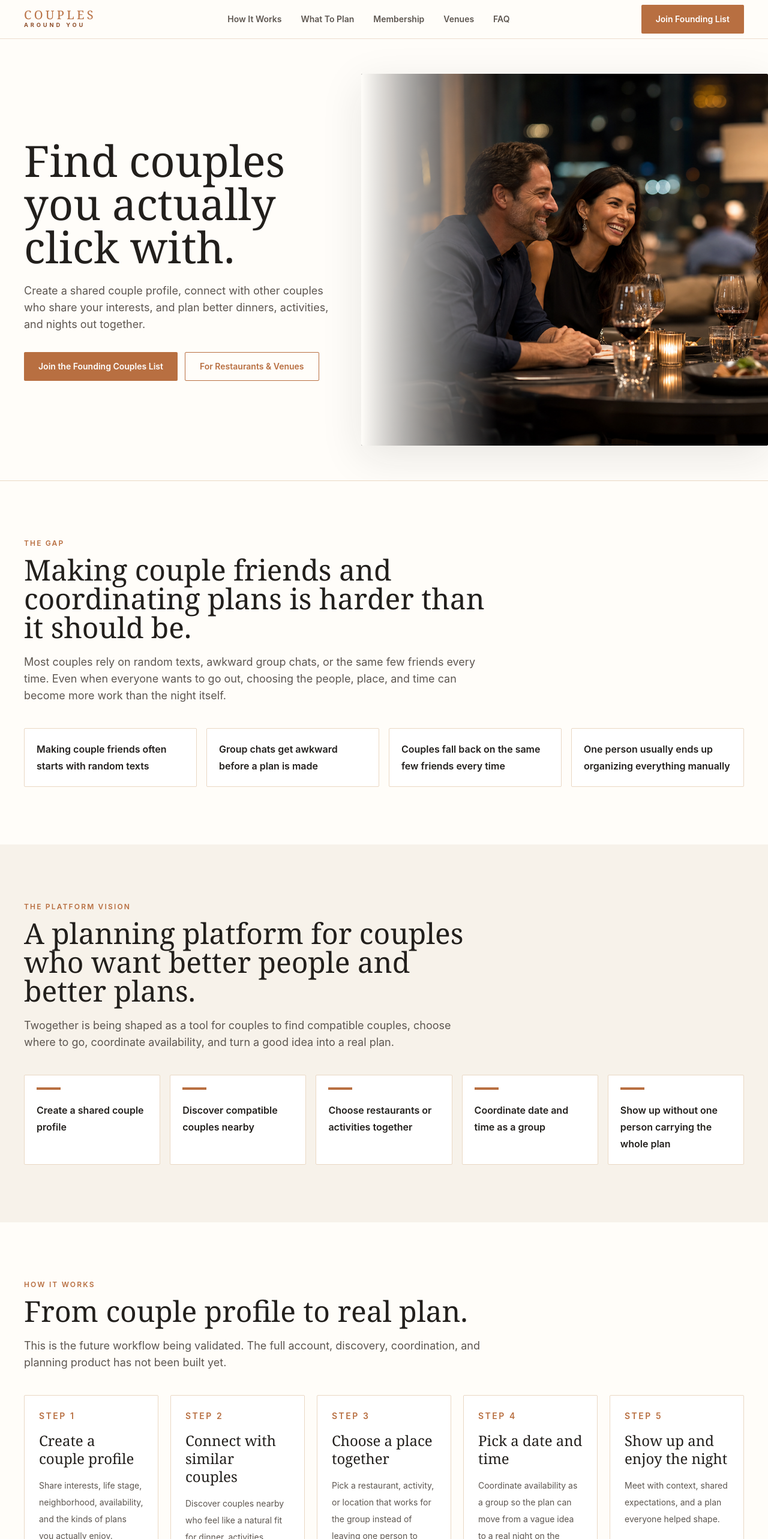
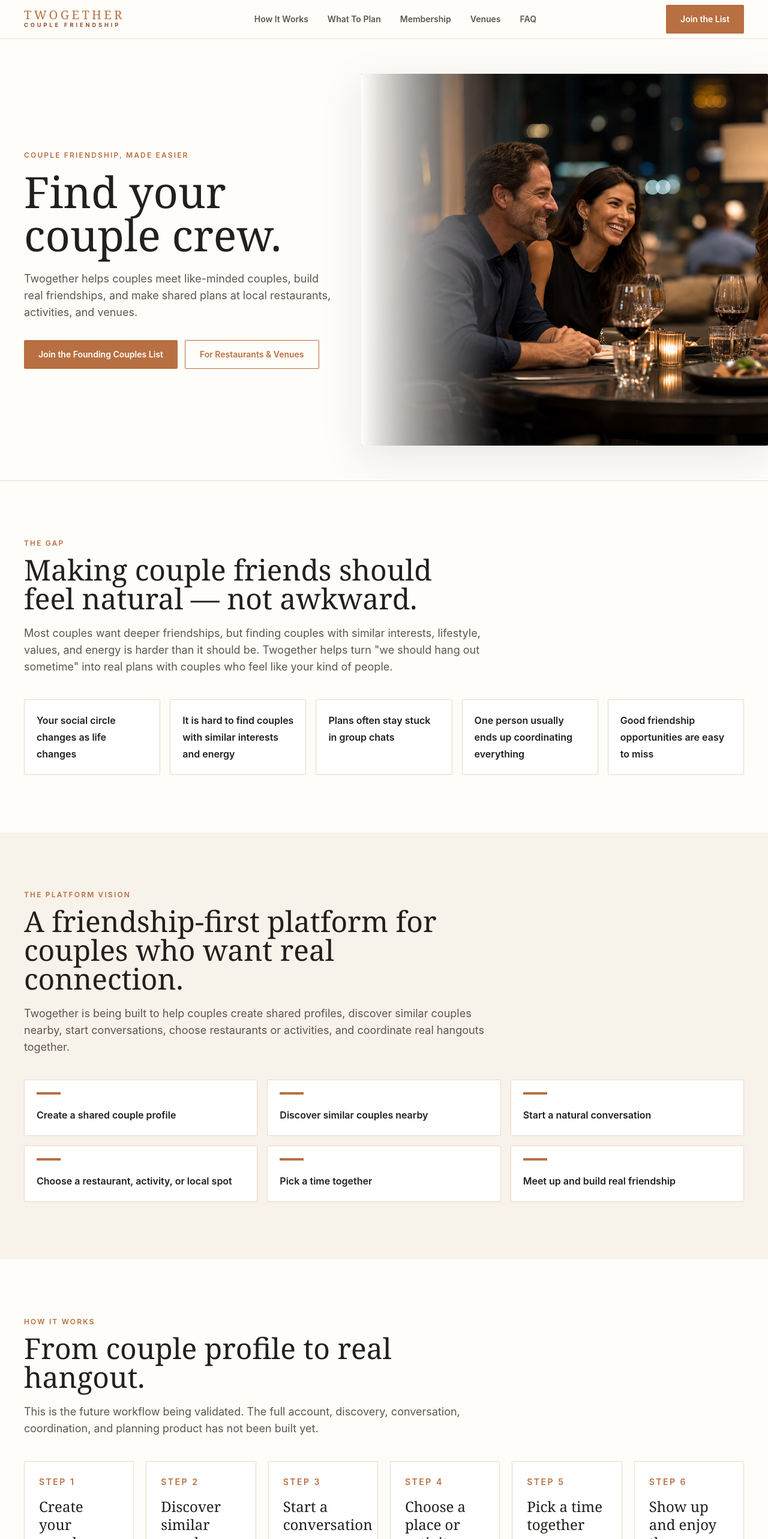
Before and after one commit to harroitsrichard/twogether, a Next.js app: page / in a window 1280 px wide. Shown: the top 2566 px of the page at 60% size. Built offline with nearby package versions, Linux system fonts and the light colour scheme.

Commit message:
Update Twogether friendship-first landing page copy

```diff
--- a/app/layout.tsx
+++ b/app/layout.tsx
@@ -2,9 +2,9 @@ import type { Metadata } from "next";
 import "./globals.css";
 
 export const metadata: Metadata = {
-  title: "Twogether | Couples Social Planning Platform",
+  title: "Twogether | Find Your Couple Crew",
   description:
-    "A Las Vegas couples social planning platform for finding compatible couples and planning better dinners, activities, and nights out together.",
+    "Twogether helps couples meet like-minded couples, build real friendships, and make shared plans at local restaurants, activities, and venues.",
 };
 
 export default function RootLayout({
--- a/app/page.tsx
+++ b/app/page.tsx
@@ -8,18 +8,20 @@ import { VenuePartnerForm } from "@/components/VenuePartnerForm";
 import { foundingMemberBenefits, howItWorks, planCards } from "@/lib/content";
 
 const problemPoints = [
-  "Making couple friends often starts with random texts",
-  "Group chats get awkward before a plan is made",
-  "Couples fall back on the same few friends every time",
-  "One person usually ends up organizing everything manually",
+  "Your social circle changes as life changes",
+  "It is hard to find couples with similar interests and energy",
+  "Plans often stay stuck in group chats",
+  "One person usually ends up coordinating everything",
+  "Good friendship opportunities are easy to miss",
 ];
 
 const platformBenefits = [
   "Create a shared couple profile",
-  "Discover compatible couples nearby",
-  "Choose restaurants or activities together",
-  "Coordinate date and time as a group",
-  "Show up without one person carrying the whole plan",
+  "Discover similar couples nearby",
+  "Start a natural conversation",
+  "Choose a restaurant, activity, or local spot",
+  "Pick a time together",
+  "Meet up and build real friendship",
 ];
 
 const venueBenefits = [
@@ -39,9 +41,10 @@ export default function Home() {
         <section className="relative overflow-hidden border-b border-champagne bg-porcelain">
           <div className="container-page grid min-h-[calc(100svh-4rem)] items-center gap-10 py-10 lg:grid-cols-[0.9fr_1.1fr] lg:py-0">
             <div className="z-10 max-w-2xl">
-              <h1 className="display-heading">Find couples you actually click with.</h1>
+              <p className="eyebrow">Couple friendship, made easier</p>
+              <h1 className="display-heading mt-4">Find your couple crew.</h1>
               <p className="body-large mt-6 max-w-xl">
-                Create a shared couple profile, connect with other couples who share your interests, and plan better dinners, activities, and nights out together.
+                Twogether helps couples meet like-minded couples, build real friendships, and make shared plans at local restaurants, activities, and venues.
               </p>
               <div className="mt-8 flex flex-col gap-3 sm:flex-row">
                 <a href="#waitlist" className="button-primary">
@@ -56,7 +59,7 @@ export default function Home() {
             <div className="relative min-h-[360px] overflow-hidden rounded-sm shadow-soft lg:-mr-10 lg:min-h-[620px]">
               <Image
                 src="/images/couples-dinner-hero.png"
-                alt="Two couples in relaxed conversation while planning a night out together"
+                alt="Two couples sharing a relaxed meal and conversation together"
                 fill
                 priority
                 sizes="(min-width: 1024px) 58vw, 100vw"
@@ -70,10 +73,10 @@ export default function Home() {
         <SectionShell
           id="about"
           label="The gap"
-          title="Making couple friends and coordinating plans is harder than it should be."
-          intro="Most couples rely on random texts, awkward group chats, or the same few friends every time. Even when everyone wants to go out, choosing the people, place, and time can become more work than the night itself."
+          title="Making couple friends should feel natural — not awkward."
+          intro={'Most couples want deeper friendships, but finding couples with similar interests, lifestyle, values, and energy is harder than it should be. Twogether helps turn "we should hang out sometime" into real plans with couples who feel like your kind of people.'}
         >
-          <div className="grid gap-4 sm:grid-cols-2 lg:grid-cols-4">
+          <div className="grid gap-4 sm:grid-cols-2 lg:grid-cols-5">
             {problemPoints.map((point) => (
               <div key={point} className="rounded-sm border border-champagne bg-white p-5">
                 <p className="text-base font-semibold leading-7 text-ink">{point}</p>
@@ -85,10 +88,10 @@ export default function Home() {
         <SectionShell
           className="bg-linen"
           label="The platform vision"
-          title="A planning platform for couples who want better people and better plans."
-          intro="Twogether is being shaped as a tool for couples to find compatible couples, choose where to go, coordinate availability, and turn a good idea into a real plan."
+          title="A friendship-first platform for couples who want real connection."
+          intro="Twogether is being built to help couples create shared profiles, discover similar couples nearby, start conversations, choose restaurants or activities, and coordinate real hangouts together."
         >
-          <div className="grid gap-4 sm:grid-cols-2 lg:grid-cols-5">
+          <div className="grid gap-4 sm:grid-cols-2 lg:grid-cols-3">
             {platformBenefits.map((benefit) => (
               <article key={benefit} className="rounded-sm border border-champagne bg-white p-5">
                 <div className="mb-5 h-1 w-10 bg-copper" />
@@ -101,10 +104,10 @@ export default function Home() {
         <SectionShell
           id="how-it-works"
           label="How it works"
-          title="From couple profile to real plan."
-          intro="This is the future workflow being validated. The full account, discovery, coordination, and planning product has not been built yet."
+          title="From couple profile to real hangout."
+          intro="This is the future workflow being validated. The full account, discovery, conversation, coordination, and planning product has not been built yet."
         >
-          <div className="grid gap-5 md:grid-cols-2 xl:grid-cols-5">
+          <div className="grid gap-5 md:grid-cols-2 xl:grid-cols-6">
             {howItWorks.map((step, index) => (
               <article key={step.title} className="rounded-sm border border-champagne bg-white p-6">
                 <p className="text-sm font-semibold uppercase tracking-[0.18em] text-copper">
@@ -121,8 +124,8 @@ export default function Home() {
           id="plans"
           className="bg-ink text-white"
           label="What couples can plan"
-          title="Plans that fit real couple life."
-          intro="The goal is to support the everyday plans couples actually want to make together, from one-on-one double dates to small group nights out."
+          title="Real plans for real friendships."
+          intro="The goal is to support the everyday local hangouts couples actually want to make together, from dinner with another couple to activities and small group plans."
         >
           <div className="grid gap-10 lg:grid-cols-[0.85fr_1.15fr] lg:items-start">
             <div>
@@ -148,8 +151,8 @@ export default function Home() {
           id="founding-members"
           className="bg-porcelain"
           label="Founding membership"
-          title="Help shape the couples network before public launch."
-          intro="Founding membership is about early access to the future couples network, profile discovery, planning tools, restaurant perks, and early pricing."
+          title="Help shape the couple friendship network before public launch."
+          intro="Founding membership is about early access to the future couple friendship network, similar-couple discovery, planning tools, restaurant perks, and early pricing."
         >
           <div className="grid gap-4 sm:grid-cols-2 lg:grid-cols-3">
             {foundingMemberBenefits.map((benefit) => (
@@ -165,8 +168,8 @@ export default function Home() {
           id="venue-partner"
           className="bg-linen"
           label="For restaurants & venues"
-          title="Be discovered when local couples are deciding where to go."
-          intro="Restaurants and venues can become discovery and booking partners for couples choosing dinners, activities, and group plans. The goal is local demand, not coupon-driven traffic."
+          title="Be discovered when local couples choose where to go."
+          intro="Restaurants and venues can become discovery and booking partners for couples choosing local restaurants, activities, and group plans. The goal is local demand, not coupon-driven traffic."
         >
           <div className="grid gap-10 lg:grid-cols-[0.8fr_1.2fr] lg:items-start">
             <div>
@@ -195,7 +198,7 @@ export default function Home() {
                 <p className="eyebrow">Founding couples</p>
                 <h2 className="section-heading mt-3">Join the founding couples list.</h2>
                 <p className="body-large mt-5">
-                  This form validates interest in the real platform: shared couple profiles, compatible couple discovery, and planning tools for better nights out.
+                  This form validates interest in the real platform: shared couple profiles, similar-couple discovery, natural conversations, and planning tools for real hangouts.
                 </p>
               </div>
               <CouplesWaitlistForm />
@@ -218,6 +221,20 @@ export default function Home() {
           </div>
         </section>
 
+        <section className="bg-porcelain py-16 sm:py-20 lg:py-24" aria-labelledby="friendship-first-heading">
+          <div className="container-page">
+            <div className="rounded-sm border border-champagne bg-white p-6 shadow-sm sm:p-8 lg:p-10">
+              <p className="eyebrow">Trust &amp; safety</p>
+              <h2 id="friendship-first-heading" className="section-heading mt-3">
+                Friendship-first. Always.
+              </h2>
+              <p className="body-large mt-5 max-w-3xl">
+                Twogether is designed for established couples looking for genuine friendships, shared experiences, and local community. It is not a dating app, hookup app, swinger app, or adult lifestyle platform.
+              </p>
+            </div>
+          </div>
+        </section>
+
         <SectionShell id="faq" label="FAQ" title="Straight answers before the platform is built.">
           <FAQ />
         </SectionShell>
--- a/components/CouplesWaitlistForm.tsx
+++ b/components/CouplesWaitlistForm.tsx
@@ -31,7 +31,7 @@ export function CouplesWaitlistForm() {
       <div className="mb-8">
         <h3 className="font-serif text-3xl text-ink">Founding Couples List</h3>
         <p className="mt-3 text-sm leading-6 text-ink-soft">
-          Tell us what would make a couples planning platform useful enough to try, recommend, and eventually pay for.
+          Tell us what would make a couple friendship platform useful enough to try, recommend, and eventually pay for.
         </p>
       </div>
 
@@ -42,7 +42,7 @@ export function CouplesWaitlistForm() {
         <TextField label="Phone optional" name="phone" type="tel" autoComplete="tel" />
         <TextField label="City / neighborhood" name="cityNeighborhood" required autoComplete="address-level2" />
         <SelectField
-          label="Relationship status"
+          label="Couple status"
           name="relationshipStatus"
           required
           placeholder="Select one"
@@ -56,13 +56,13 @@ export function CouplesWaitlistForm() {
           options={["Yes", "No", "Prefer not to say"]}
         />
         <TextareaField
-          label="What types of couples would you like to meet?"
+          label="What kinds of couple friends would you like to meet?"
           name="coupleTypes"
           required
           placeholder="Similar life stage, new-to-Vegas, family-friendly, faith/community, business-minded, active, food-focused..."
         />
         <TextareaField
-          label="Favorite activities or date-night styles"
+          label="Favorite activities or hangout styles"
           name="favoriteActivities"
           required
           placeholder="Dinner, brunch, coffee, hiking, game nights, shows, family activities, low-key conversation..."
@@ -98,7 +98,7 @@ export function CouplesWaitlistForm() {
           label="What would make this valuable enough to pay for?"
           name="valueToPay"
           required
-          placeholder="Better couple recommendations, easier scheduling, restaurant perks, verified couples, planning tools..."
+          placeholder="Better discovery, easier scheduling, restaurant perks, verified couples, planning tools..."
         />
       </div>
 
--- a/components/SiteFooter.tsx
+++ b/components/SiteFooter.tsx
@@ -14,10 +14,10 @@ export function SiteFooter() {
         <div>
           <p className="font-serif text-2xl uppercase tracking-[0.22em] text-copper">Twogether</p>
           <p className="text-[0.65rem] font-bold uppercase tracking-[0.42em] text-champagne">
-            Around You
+            Couple Friendship
           </p>
           <p className="mt-5 max-w-sm text-sm leading-7 text-white/70">
-            A Las Vegas couples social planning platform for finding compatible couples and planning better nights out together.
+            Twogether helps couples find similar couples, build real friendships, and make real-world plans at local restaurants, activities, and venues.
           </p>
         </div>
 
--- a/components/SiteHeader.tsx
+++ b/components/SiteHeader.tsx
@@ -12,10 +12,10 @@ export function SiteHeader() {
       <div className="container-page flex min-h-16 items-center justify-between gap-4">
         <a href="#top" className="group inline-flex flex-col" aria-label="Twogether home">
           <span className="font-serif text-xl uppercase leading-none tracking-[0.22em] text-copper">
-            Couples
+            Twogether
           </span>
           <span className="text-[0.58rem] font-bold uppercase tracking-[0.42em] text-copper-dark">
-            Around You
+            Couple Friendship
           </span>
         </a>
 
@@ -32,7 +32,7 @@ export function SiteHeader() {
         </nav>
 
         <a href="#waitlist" className="button-primary hidden sm:inline-flex">
-          Join Founding List
+          Join the List
         </a>
       </div>
     </header>
--- a/components/VenuePartnerForm.tsx
+++ b/components/VenuePartnerForm.tsx
@@ -31,7 +31,7 @@ export function VenuePartnerForm() {
       <div className="mb-8">
         <h3 className="font-serif text-3xl text-ink">Venue Partner Interest</h3>
         <p className="mt-3 text-sm leading-6 text-ink-soft">
-          Share a few details so we can understand how your venue could fit into future couple-led plans and group bookings.
+          Share a few details so we can understand how your venue could fit into future couple-led local hangouts and group bookings.
         </p>
       </div>
 
--- a/lib/content.ts
+++ b/lib/content.ts
@@ -1,58 +1,63 @@
 export const howItWorks = [
   {
-    title: "Create a couple profile",
-    copy: "Share interests, life stage, neighborhood, availability, and the kinds of plans you actually enjoy.",
+    title: "Create your couple profile",
+    copy: "Share your interests, lifestyle, availability, and the kinds of local hangouts you actually enjoy.",
   },
   {
-    title: "Connect with similar couples",
-    copy: "Discover couples nearby who feel like a natural fit for dinner, activities, family plans, or small group nights out.",
+    title: "Discover similar couples",
+    copy: "Find like-minded couples nearby who share your interests, similar lifestyle, and energy.",
   },
   {
-    title: "Choose a place together",
-    copy: "Pick a restaurant, activity, or location that works for the group instead of leaving one person to handle the whole plan.",
+    title: "Start a conversation",
+    copy: "Connect naturally before making plans, so the first hangout feels more comfortable.",
   },
   {
-    title: "Pick a date and time",
-    copy: "Coordinate availability as a group so the plan can move from a vague idea to a real night on the calendar.",
+    title: "Choose a place or activity",
+    copy: "Pick a restaurant, activity, or local spot that works for everyone.",
   },
   {
-    title: "Show up and enjoy the night",
-    copy: "Meet with context, shared expectations, and a plan everyone helped shape.",
+    title: "Pick a time together",
+    copy: "Coordinate availability together so the idea becomes a real plan on the calendar.",
+  },
+  {
+    title: "Show up and enjoy the hangout",
+    copy: "Meet up with shared context, clear plans, and room for real friendship to grow.",
   },
 ];
 
 export const planCards = [
   "Dinner with another couple",
+  "Local restaurant night",
   "Brunch",
   "Coffee meetup",
   "Family-friendly weekend activity",
+  "Activity venue",
   "Game night",
-  "Double date",
   "Church/community friends",
   "Business-minded couples",
   "New-to-Vegas couples",
-  "Small group night out",
+  "Small group hangout",
 ];
 
 export const foundingMemberBenefits = [
-  "Early access to the couples network",
-  "Input on profile discovery and planning tools",
+  "Early access to the couple friendship network",
+  "Input on shared profiles, discovery, and planning tools",
   "Founding member pricing before public launch",
   "Restaurant perks and preferred partner offers when available",
-  "A voice in shaping compatibility signals and group planning features",
+  "A voice in shaping shared-interest discovery and group planning features",
   "Priority access as the Las Vegas test group grows",
 ];
 
 export const faqs = [
   {
-    question: "Is this a dating app?",
+    question: "Is Twogether a dating app or swinger app?",
     answer:
-      "No. This is for established couples who want to meet other couples and plan better nights out together. It is not built for singles dating.",
+      "No. Twogether is a friendship-first platform for established couples who want to meet like-minded couples, build real friendships, and make shared plans together. It is not for dating, hookups, swinging, or adult lifestyle connections.",
   },
   {
     question: "Is this for singles?",
     answer:
-      "No. Twogether is designed around shared couple profiles and couple-to-couple plans.",
+      "No. Twogether is designed around shared couple profiles, couple friends, and couple-to-couple plans.",
   },
   {
     question: "Do we have to be married?",
@@ -67,17 +72,17 @@ export const faqs = [
   {
     question: "How would couples connect?",
     answer:
-      "The future platform is expected to use shared couple profiles, interests, life stage, location, availability, and planning preferences to help couples discover compatible people nearby.",
+      "The future platform is expected to use shared couple profiles, interests, lifestyle, location, availability, and planning preferences to help couples discover similar couples nearby.",
   },
   {
     question: "Who plans the night?",
     answer:
-      "The goal is for couples to choose the place and time together through the platform. The founder is validating the flow, not trying to personally plan every dinner.",
+      "Couples stay in control. The goal is for couples to choose who they connect with, where they go, and when they meet through the platform.",
   },
   {
     question: "Will there be monthly membership?",
     answer:
-      "Possibly. Membership may include access to the couples network, discovery tools, planning tools, restaurant perks, and founding member pricing. Pricing is still being validated.",
+      "Possibly. Membership may include access to the couple friendship network, discovery tools, planning tools, restaurant perks, and founding member pricing. Pricing is still being validated.",
   },
   {
     question: "How do restaurants participate?",
@@ -87,6 +92,6 @@ export const faqs = [
   {
     question: "Is this live yet?",
     answer:
-      "Not as a full app yet. This site is validating demand from couples and venues before accounts, matching, messaging, payments, or a full planning product are built.",
+      "Not as a full app yet. This site is validating demand from couples and venues before accounts, conversations, payments, or a full planning product are built.",
   },
 ];
```
